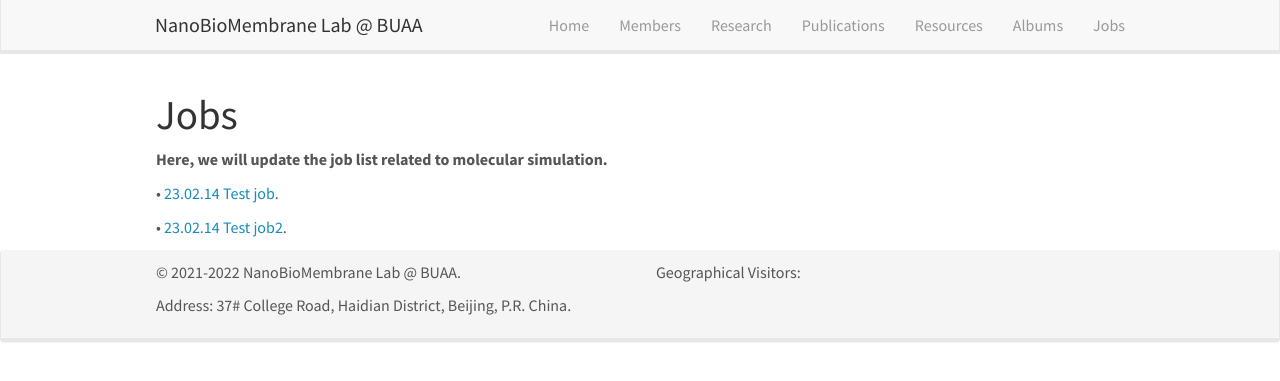
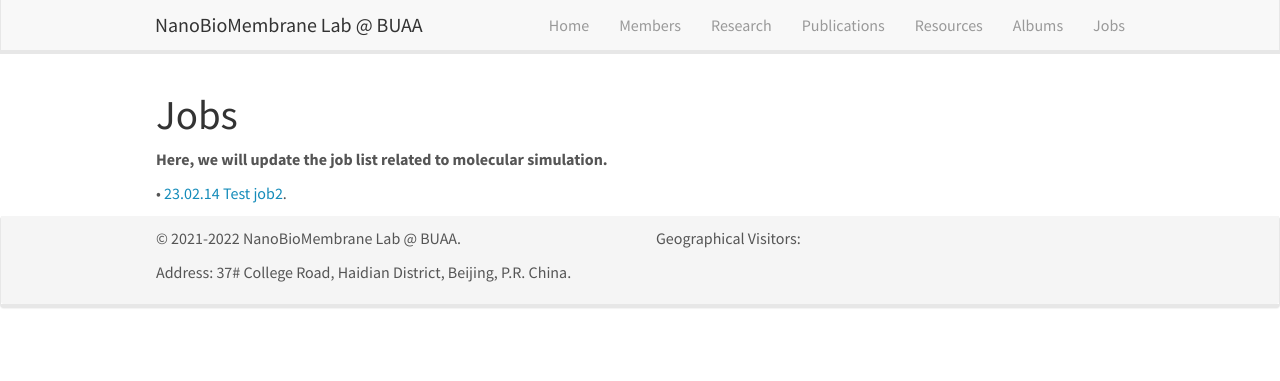
Before and after one commit to linxubo/linxubo.github.io, a Jekyll site: the page built from _pages/jobs.md, in a window 1280 px wide. Shown: the top 381 px of the page. Built offline with Jekyll 4.4.1, drawn with Linux system fonts in a browser that asks for light colours; nearby versions of some CDN libraries; a script that is not in the unit is left out.

Commit message:
Update jobs.md

```diff
--- a/_pages/jobs.md
+++ b/_pages/jobs.md
@@ -10,6 +10,4 @@ permalink: /jobs/
 
 **Here, we will update the job list related to molecular simulation.**
 
-• [23.02.14 Test job]({{ site.baseurl }}/jobs/23-02-14-test.md).
-
 • [23.02.14 Test job2]({{ site.baseurl }}/jobs/test.html).
```
